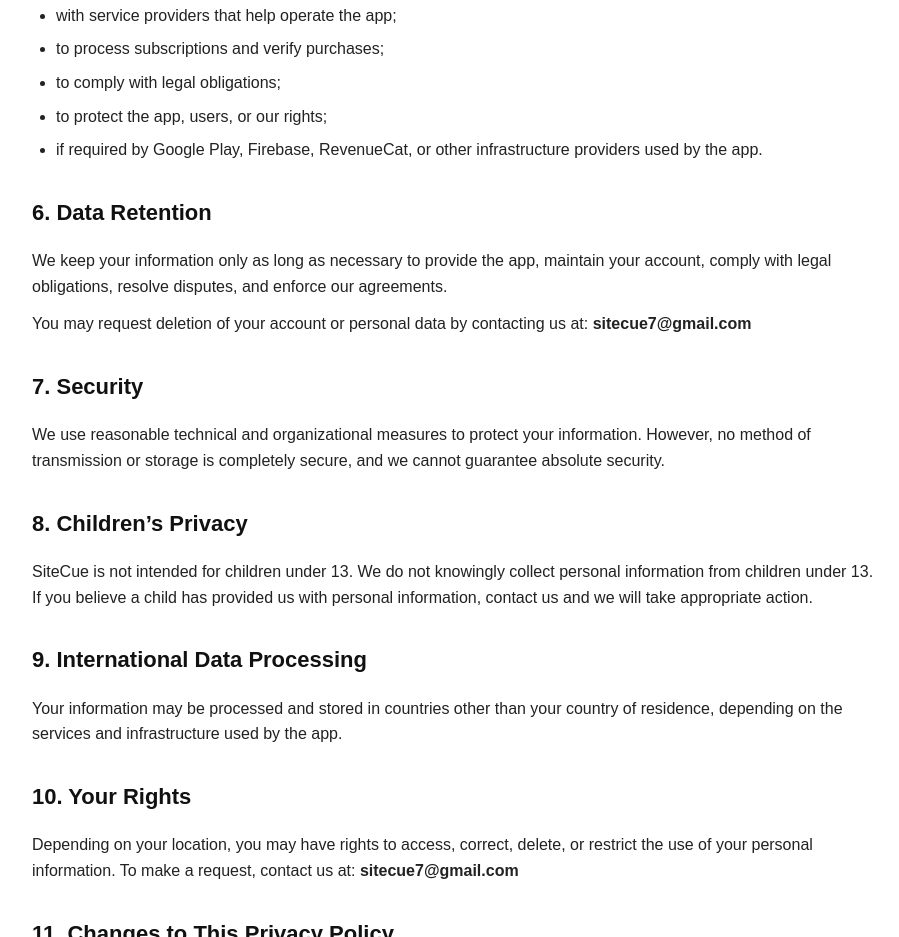
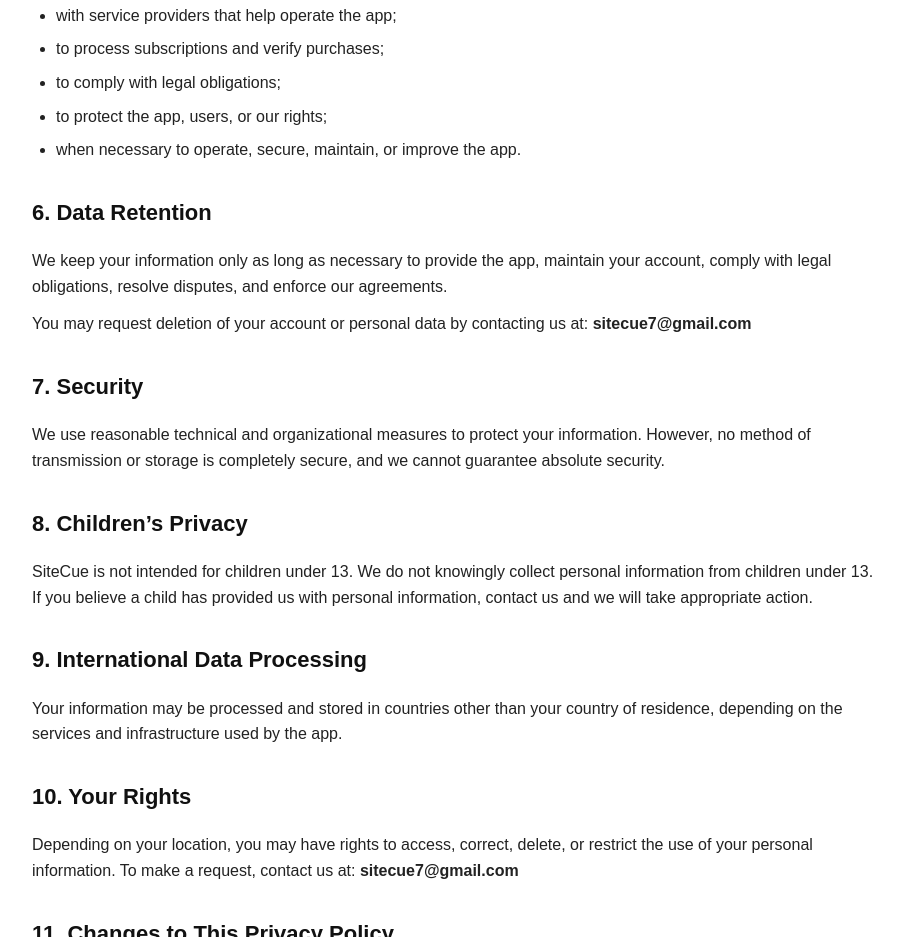
Before and after one commit to awaresiel/sitecue-legal, a plain HTML site: page privacy-policy.html in a window 1280 px wide. Shown: the part 1636-2573 px from the top of the page, without its empty margins (183-1082 px from the left). Drawn offline with Linux system fonts and the light colour scheme.

Commit message:
Update privacy policy conditions for data sharing

```diff
--- a/privacy-policy.html
+++ b/privacy-policy.html
@@ -129,7 +129,7 @@
       <li>to process subscriptions and verify purchases;</li>
       <li>to comply with legal obligations;</li>
       <li>to protect the app, users, or our rights;</li>
-      <li>if required by Google Play, Firebase, RevenueCat, or other infrastructure providers used by the app.</li>
+      <li>when necessary to operate, secure, maintain, or improve the app.</li>
     </ul>
 
     <h2>6. Data Retention</h2>
```
